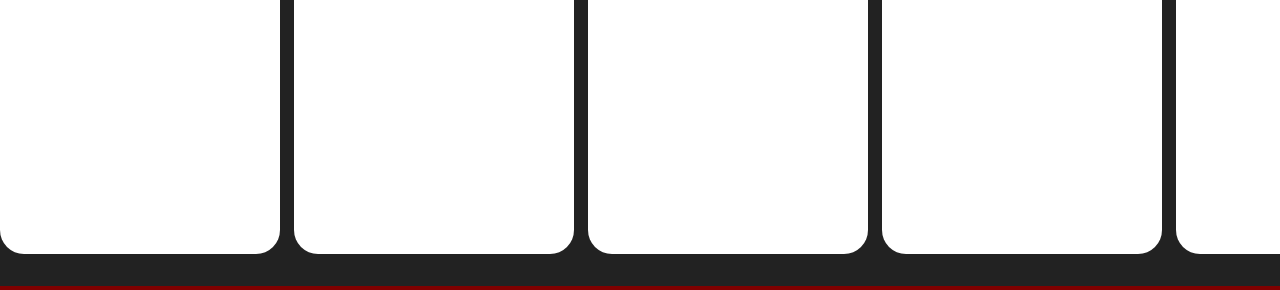
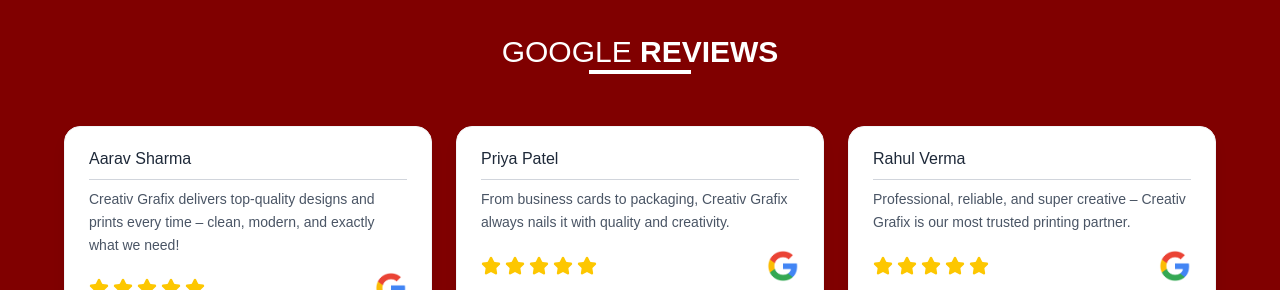
Before and after one commit to Zeeeeeeeshan/Creativ_Grafix, a React (Vite) app: page / in a window 1280 px wide. Shown: the part 2510-2800 px from the top of the page. Built offline with nearby package versions, Linux system fonts and the light colour scheme; a web font is replaced by a local one.

Commit message:
Google Review Added

```diff
--- a/package.json
+++ b/package.json
@@ -11,6 +11,7 @@
   },
   "dependencies": {
     "@tailwindcss/vite": "^4.1.14",
+    "lucide-react": "^0.546.0",
     "react": "^19.1.1",
     "react-dom": "^19.1.1",
     "react-router-dom": "^7.9.4",
--- a/src/index.css
+++ b/src/index.css
@@ -18,3 +18,17 @@
 .font-anta {
   font-family: "Anta", sans-serif;
 }
+
+@keyframes scroll-right {
+  0% {
+    transform: translateX(-50%);
+  }
+  100% {
+    transform: translateX(0);
+  }
+}
+
+.animate-scroll-right {
+  display: inline-flex;
+  animation: scroll-right 10s linear infinite;
+}
--- a/src/pages/Home.jsx
+++ b/src/pages/Home.jsx
@@ -3,7 +3,27 @@
 import ServiceDisplay from "../components/ServiceDisplay";
 import KeyProducts from "../components/KeyProducts";
 import CTA from "../components/CTA";
+import { Star } from "lucide-react";
+
 export default function Home() {
+  const reviews = [
+    {
+      name: "Aarav Sharma",
+      review:
+        "Creativ Grafix delivers top-quality designs and prints every time – clean, modern, and exactly what we need!",
+    },
+    {
+      name: "Priya Patel",
+      review:
+        "From business cards to packaging, Creativ Grafix always nails it with quality and creativity.",
+    },
+    {
+      name: "Rahul Verma",
+      review:
+        "Professional, reliable, and super creative – Creativ Grafix is our most trusted printing partner.",
+    },
+  ];
+
   const stats = [
     {
       icon: "/AboutHappyClients2.svg",
@@ -28,9 +48,6 @@
   ];
   return (
     <section>
-        <div className="w-full">
-          <img src="/Banner.png" alt="" />
-        </div>
       <div className="flex flex-col lg:flex-row justify-around w-full p-8 mt-5">
         <div className="lg:w-2/3">
           <DiwaliCarousel />
@@ -92,17 +109,36 @@
       <div className="bg-[#800000] px-7 py-12">
         <div className="flex justify-center items-center flex-col mb-13">
           <h1 className="text-xl md:text-3xl text-white">
-            GOOGLE <span className="font-bold">REVIEWS</span> PLUGIN
+            GOOGLE <span className="font-bold">REVIEWS</span>
           </h1>
-          <span className="border-2 border-white w-1/12 mt-3"></span>
+          <span className="border-2 border-white w-1/12"></span>
         </div>
-        <div className="flex overflow-x-auto scrollbar-hide justify-center">
-          <div className="flex justify-evenly items-center gap-x-4">
-            <img src="/HomeReviewCard1.svg" alt="" />
-            <img src="/HomeReviewCard2.svg" alt="" />
-            <img src="/HomeReviewCard3.svg" alt="" />
+        <section className="px-4 md:px-8">
+          <div className="grid grid-cols-1 md:grid-cols-3 gap-6 max-w-6xl mx-auto">
+            {reviews.map((r, i) => (
+              <div
+                key={i}
+                className="px-6 py-5 rounded-2xl shadow-lg border border-gray-100 hover:shadow-xl transition-shadow duration-300 bg-white"
+              >
+                <div className="border-b border-gray-300 pb-2 mb-2">
+                  <h4 className="text-gray-800 font-medium">{r.name}</h4>
+                </div>
+
+                <p className="text-gray-600 text-sm leading-relaxed mb-4">
+                  {r.review}
+                </p>
+                <div className="flex justify-between items-center gap-1 mb-3 text-yellow-400">
+                  <div className="flex items-center gap-1">
+                    {[...Array(5)].map((_, i) => (
+                      <Star key={i} className="w-5 h-5 fill-yellow-400" />
+                    ))}
+                  </div>
+                  <img src="/GoogleLogo.png" alt="" className="h-8" />
+                </div>
+              </div>
+            ))}
           </div>
-        </div>
+        </section>
       </div>
       <CTA />
       <div className="bg-[#eeeeee] py-12">
--- a/src/pages/Services.jsx
+++ b/src/pages/Services.jsx
@@ -360,6 +360,24 @@
           </div>
         </div>
       </div>
+      <div className="relative overflow-hidden bg-redShade py-4">
+        {/* Gradient overlays for smooth fade edges */}
+        <div className="absolute inset-y-0 left-0 w-32 bg-gradient-to-r from-redShade to-transparent z-10"></div>
+        <div className="absolute inset-y-0 right-0 w-32 bg-gradient-to-l from-redShade to-transparent z-10"></div>
+
+        {/* Animation container */}
+        <div className="flex whitespace-nowrap animate-scroll-right">
+          {/* Duplicate the logo multiple times for continuous loop */}
+          {Array.from({ length: 12 }).map((_, i) => (
+            <img
+              key={i}
+              src="/FooterLogo.svg"
+              alt="Company Logo"
+              className="mx-8 opacity-90 hover:opacity-100 transition-opacity"
+            />
+          ))}
+        </div>
+      </div>
       <div className="w-full flex flex-col items-center justify-start text-center px-8 py-16 bg-[#eeeeee]">
         <h1 className="text-2xl md:text-3xl lg:text-4xl">
           <span className="font-bold text-redShade">BUSINESS</span> PRINTING
```
Also changed, not shown: public/GoogleLogo.png (added), 1 other file (tests, documents, lock files or other folders).
